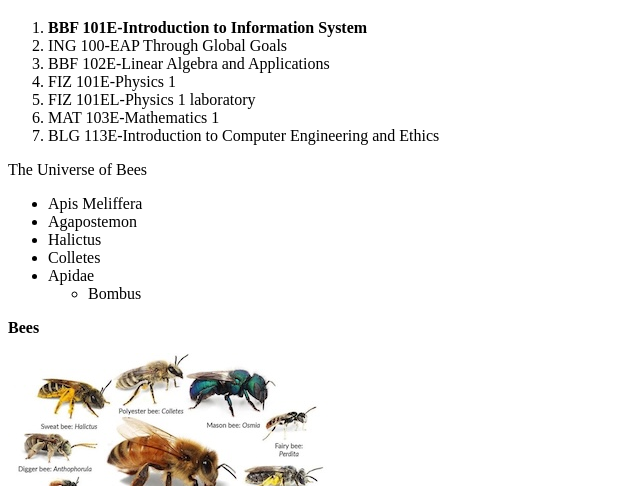
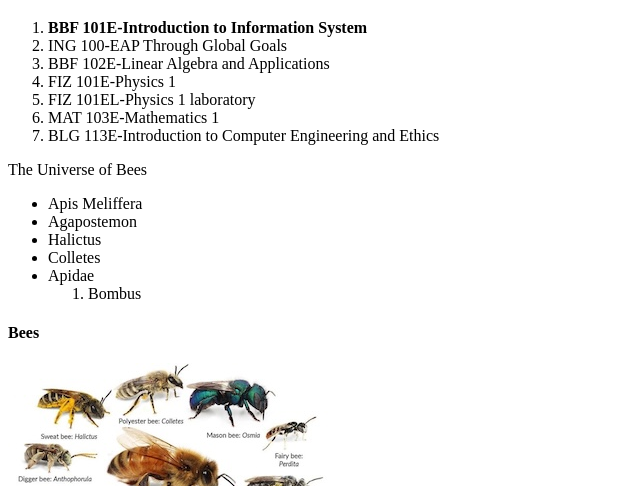
Before and after one commit to ChingisO-O/Bees, a plain HTML site: page index.html in a window 1280 px wide. Shown: the part 314-800 px from the top of the page, without its empty margins (0-640 px from the left). Drawn offline with Linux system fonts and the light colour scheme.

Commit message:
Add files via upload

```diff
--- a/index.html
+++ b/index.html
@@ -37,12 +37,12 @@
             <li>Halictus</li>
             <li>Colletes</li>
             <li>Apidae</li>
-            <ul>
+            <ol>
                 <li>Bombus</li>
-            </ul>
+            </ol>
         </ul>
 
-        <hl> <strong>Bees</strong></hl>
+        <h4> <strong>Bees</strong></h4>
         <p> <img src="bees.jpg" alt="Bees Image"> </p>
         <p> <a href="https://en.wikipedia.org/wiki/bee">Click here to more information  </a> </p>
 
```
